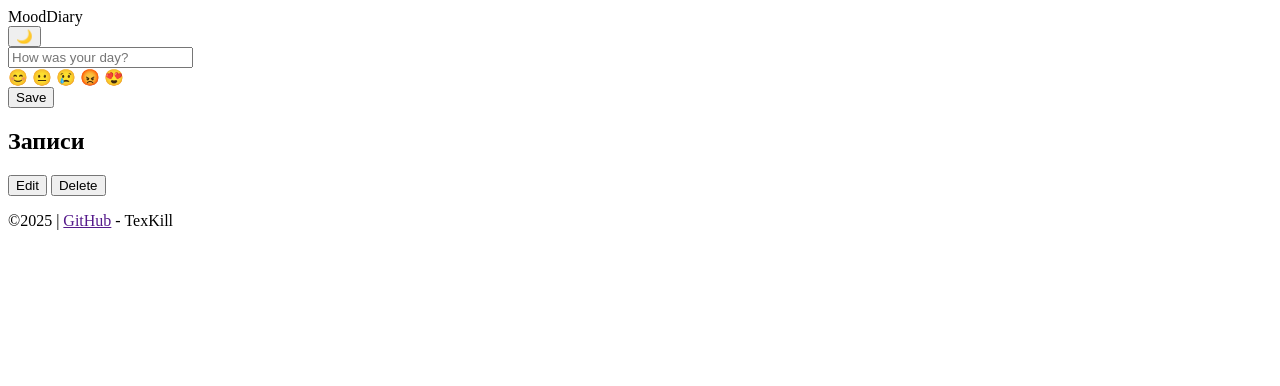
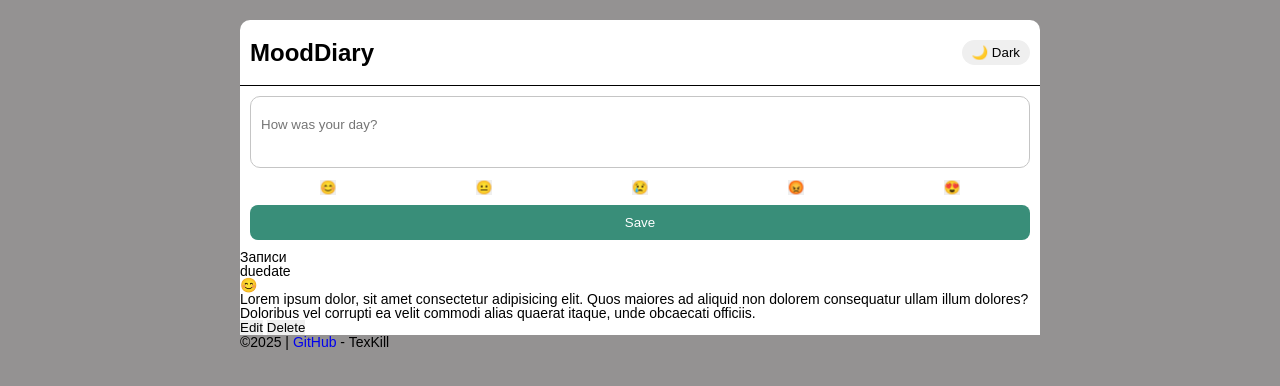
Before and after one commit to TexKill/MoodDiary, a plain HTML site: page index.html in a window 1280 px wide. Drawn offline with Linux system fonts and the light colour scheme.

Commit message:
header, input, save-button

```diff
--- a/assests/scss/style.scss
+++ b/assests/scss/style.scss
@@ -1,2 +1,76 @@
 // Reset styles
 @import "null.scss";
+body {
+  background-color: #949292;
+}
+
+.container {
+  max-width: 800px;
+  margin: 0 auto;
+  font-family: sans-serif;
+}
+// Header
+.header {
+  display: flex;
+  justify-content: space-between;
+  align-items: center;
+  margin: 20px 0 0 0;
+  padding: 20px 10px;
+  border-radius: 10px 10px 0px 0px;
+  background-color: rgb(255, 255, 255);
+  border-bottom: 1px solid #000;
+  &__logo {
+    font-size: 24px;
+    font-weight: 600;
+  }
+  &__themehbtn {
+    border-radius: 20px;
+    padding: 5px 10px;
+  }
+}
+// END Header
+// Main
+.main {
+  background-color: #fff;
+  &__content {
+    padding: 10px;
+  }
+}
+// Mood
+.your-mood {
+  &__input {
+    border: 1px solid #c5c5c5;
+    border-radius: 10px;
+    padding: 20px 10px;
+    width: 100%;
+    margin: 0 0 10px 0;
+    resize: none;
+  }
+  &__emoji {
+    display: flex;
+    justify-content: space-around;
+    margin-bottom: 10px;
+    &-smile {
+
+    }
+  }
+  &__savebtn {
+    width: 100%;
+    background-color: #398e79;
+    color: #ffff;
+    border-radius: 8px;
+    padding: 10px 0;
+  }
+}
+// Records
+.your-records {
+  &__card {}
+  &__duedate {}
+  &__smile {}
+  &__text {}
+  &__editbtn {}
+  &__delbtn {}
+}
+// END Main
+//Footer
+.footer{}
--- a/index.html
+++ b/index.html
@@ -3,40 +3,44 @@
 <head>
   <meta charset="UTF-8">
   <meta name="viewport" content="width=device-width, initial-scale=1.0">
-  <link rel="stylesheet" href="/assests/css/style.cssc">
+  <link rel="stylesheet" href="/assests/css/style.css">
   <title>MoodDiary</title>
 </head>
 <body>
   <div class="container">
     <header class="header">
       <div class="header__logo">MoodDiary</div>
-      <button class="header__themehbtn">🌙</button>
+      <button class="header__themehbtn">🌙 Dark</button>
     </header>
     <main class="main">
-      <section class="main__your-mood your-mood">
-        <input class="your-mood__input" type="text" placeholder="How was your day?">
+     <div class="main__content">
+      <section class="your-mood">
+        <div class="">
+          <textarea class="your-mood__input" name="" id="" placeholder="How was your day?" resize:none></textarea>
+        </div>
         <div class="your-mood__emoji">
-          <span class="your-mood__emoji-smile">😊</span>
-          <span class="your-mood__emoji-smile">😐</span>
-          <span class="your-mood__emoji-smile">😢</span>
-          <span class="your-mood__emoji-smile">😡</span>
-          <span class="your-mood__emoji-smile">😍</span>
+          <button class="your-mood__emoji-smile">😊</button>
+          <button class="your-mood__emoji-smile">😐</button>
+          <button class="your-mood__emoji-smile">😢</button>
+          <button class="your-mood__emoji-smile">😡</button>
+          <button class="your-mood__emoji-smile">😍</button>
         </div>
-        <button class="your-mood__savebtn" type="submit">Save</button>
+        <button class="your-mood__savebtn" type="button">Save</button>
       </section>
-      <section class="main__your-records your-records">
+     </div>
+      <section class="your-records">
         <h2>Записи</h2>
         <div class="your-records__card">
-          <p class="your-records__duedate"></p>
-          <p class="your-records__smile"></p>
-          <p class="your-records__text"></p>
+          <p class="your-records__duedate">duedate</p>
+          <p class="your-records__smile">😊</p>
+          <p class="your-records__text">Lorem ipsum dolor, sit amet consectetur adipisicing elit. Quos maiores ad aliquid non dolorem consequatur ullam illum dolores? Doloribus vel corrupti ea velit commodi alias quaerat itaque, unde obcaecati officiis.</p>
           <button class="your-records__editbtn">Edit</button>
           <button class="your-records__delbtn">Delete</button>
         </div>
       </section>
     </main>
     <footer class="footer">
-      <p>©2025 | <a href="">GitHub</a> - TexKill</p>
+      <p>©2025 | <a target="_blank" href="https://github.com/TexKill">GitHub</a> - TexKill</p>
     </footer>
   </div>
 </body>
```
Also changed, not shown: assests/css/style.css.
